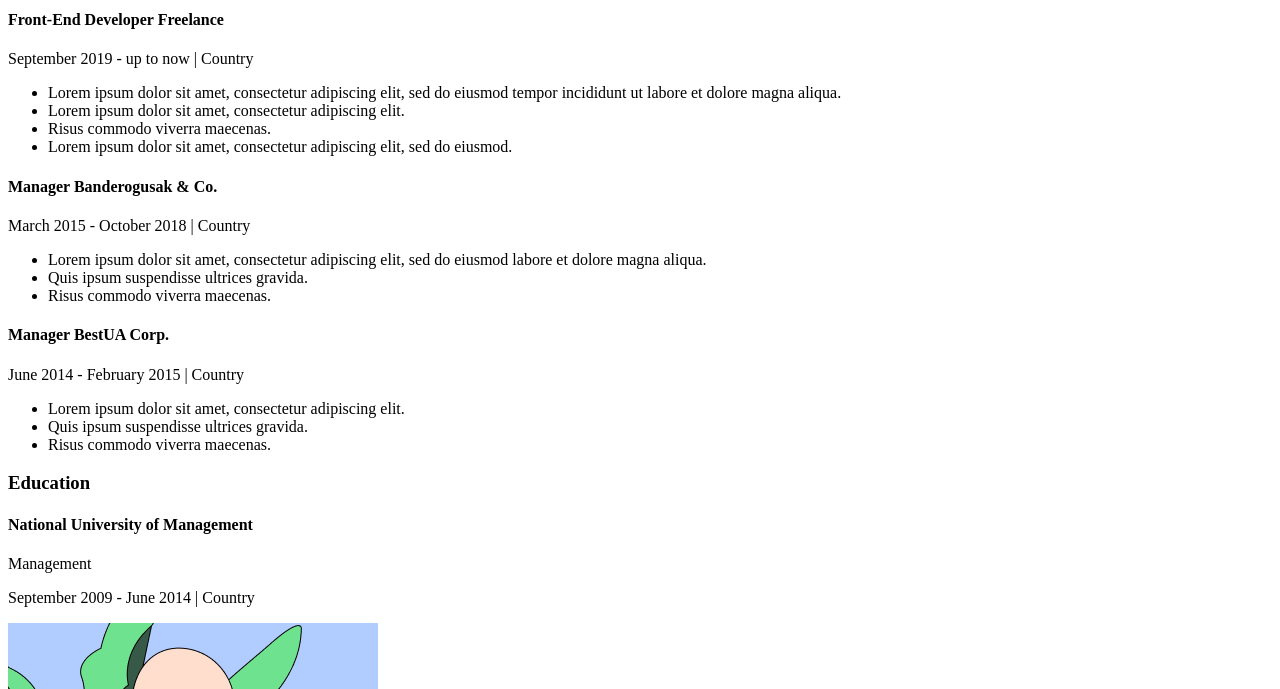
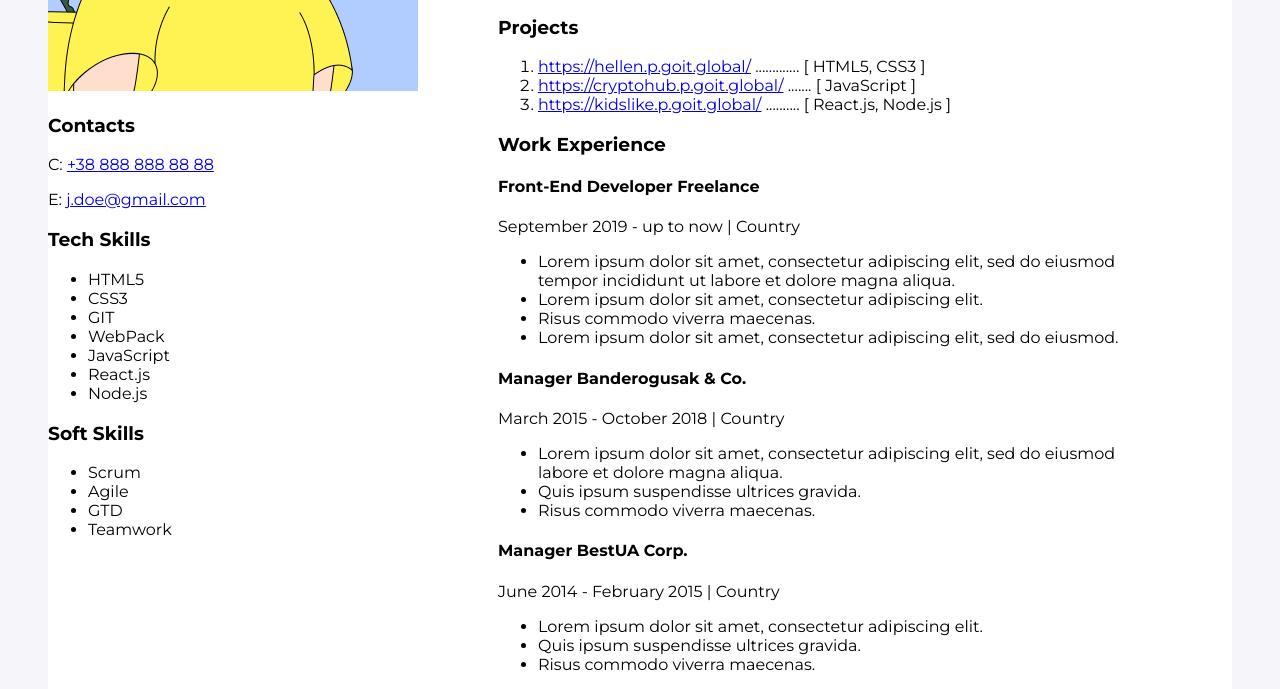
Before and after one commit to lerman1/resume-project, a plain HTML site: page index.html in a window 1280 px wide. Shown: the part 327-1016 px from the top of the page. Drawn offline with Linux system fonts and the light colour scheme.

Commit message:
dz3 commit

```diff
--- a/css/style.css
+++ b/css/style.css
@@ -0,0 +1,16 @@
+body {
+  background: #f6f6fa;
+  padding: 40px 40px 40px 40px;
+  font-family: 'Montserrat', sans-serif;
+}
+
+.wrapper {
+  background-color: #ffffff;
+  display: flex;
+  flex-direction: row-reverse;
+}
+
+.main-content {
+  padding: 88px 80px 40px 80px;
+  box-sizing: border-box;
+}
--- a/index.html
+++ b/index.html
@@ -1,49 +1,58 @@
 <!DOCTYPE html>
 <html lang="en">
+  <head>
+    <meta charset="UTF-8" />
+    <meta name="viewport" content="width=device-width, initial-scale=1.0" />
+    <title>My resume</title>
 
-<head>
-    <meta charset="UTF-8">
-    <meta name="viewport" content="width=device-width, initial-scale=1.0">
-    <title>My resume</title>
-    <link rel="stylesheet" href="./css/style.css" />
+    <link rel="preconnect" href="https://fonts.googleapis.com" />
+    <link rel="preconnect" href="https://fonts.gstatic.com" crossorigin />
+    <link
+      href="https://fonts.googleapis.com/css2?family=Montserrat:wght@400;700&display=swap"
+      rel="stylesheet"
+    />
+    <link rel="stylesheet" href="css/style.css" />
   </head>
 
   <body>
-
     <!-- Wrapper -->
-    <div>
-
+    <div class="wrapper">
       <!-- Main content -->
-        <div>
+      <div class="main-content">
         <!-- My info -->
         <div>
           <h2>Front-End Developer</h2>
 
           <h1>John Doe</h1>
-                <p>Lorem ipsum dolor sit amet, consectetur adipiscing elit, sed do eiusmod tempor incididunt ut labore
-                    et dolore magna
-                    aliqua. Quis ipsum suspendisse ultrices gravida. Risus commodo viverra maecenas accumsan lacus vel
-                    facilisis.</p>
+          <p>
+            Lorem ipsum dolor sit amet, consectetur adipiscing elit, sed do
+            eiusmod tempor incididunt ut labore et dolore magna aliqua. Quis
+            ipsum suspendisse ultrices gravida. Risus commodo viverra maecenas
+            accumsan lacus vel facilisis.
+          </p>
         </div>
         <!-- My projects -->
         <div>
           <h3>Projects</h3>
 
           <ol>
-                    <li>
-                        <a href="https://hellen.p.goit.global/" target="_blank">https://hellen.p.goit.global/</a>
-                        .............
-                        [ HTML5, CSS3 ]
+            <li class="project-item">
+              <a href="https://hellen.p.goit.global/" target="_blank"
+                >https://hellen.p.goit.global/</a
+              >
+              ............. [ HTML5, CSS3 ]
             </li>
             <li>
-                        <a href="https://cryptohub.p.goit.global/" target="_blank">https://cryptohub.p.goit.global/</a>
-                        .......
-                        [ JavaScript ]
+              <a href="https://cryptohub.p.goit.global/" target="_blank"
+                >https://cryptohub.p.goit.global/</a
+              >
+              ....... [ JavaScript ]
             </li>
-                    <li>
-                        <a href="https://kidslike.p.goit.global/" target="_blank">https://kidslike.p.goit.global/</a>
-                        ..........
-                        [ React.js, Node.js ]
+            <li class="project-item">
+              <a href="https://kidslike.p.goit.global/" target="_blank"
+                >https://kidslike.p.goit.global/</a
+              >
+              .......... [ React.js, Node.js ]
             </li>
           </ol>
         </div>
@@ -57,12 +66,16 @@
             <p>September 2019 - up to now | Country</p>
 
             <ul>
-                        <li>Lorem ipsum dolor sit amet, consectetur adipiscing elit, sed do eiusmod tempor incididunt ut
-                            labore et dolore magna
-                            aliqua.</li>
+              <li>
+                Lorem ipsum dolor sit amet, consectetur adipiscing elit, sed do
+                eiusmod tempor incididunt ut labore et dolore magna aliqua.
+              </li>
               <li>Lorem ipsum dolor sit amet, consectetur adipiscing elit.</li>
               <li>Risus commodo viverra maecenas.</li>
-                        <li>Lorem ipsum dolor sit amet, consectetur adipiscing elit, sed do eiusmod.</li>
+              <li>
+                Lorem ipsum dolor sit amet, consectetur adipiscing elit, sed do
+                eiusmod.
+              </li>
             </ul>
           </div>
 
@@ -72,8 +85,10 @@
             <p>March 2015 - October 2018 | Country</p>
 
             <ul>
-                        <li>Lorem ipsum dolor sit amet, consectetur adipiscing elit, sed do eiusmod labore et dolore
-                            magna aliqua.</li>
+              <li>
+                Lorem ipsum dolor sit amet, consectetur adipiscing elit, sed do
+                eiusmod labore et dolore magna aliqua.
+              </li>
               <li>Quis ipsum suspendisse ultrices gravida.</li>
               <li>Risus commodo viverra maecenas.</li>
             </ul>
@@ -99,13 +114,11 @@
           <p>Management</p>
           <p>September 2009 - June 2014 | Country</p>
         </div>
-
-
       </div>
 
       <!-- Sidebar -->
       <aside>
-            <img src="img/my-photo.png" alt="My photo" width="370">
+        <img src="img/my-photo.png" alt="My photo" width="370" />
 
         <!-- Contacts -->
         <div>
@@ -139,9 +152,6 @@
           </ul>
         </div>
       </aside>
-
     </div>
-
   </body>
-
 </html>
```
Lines whose indentation alone changed are shown as unchanged.
